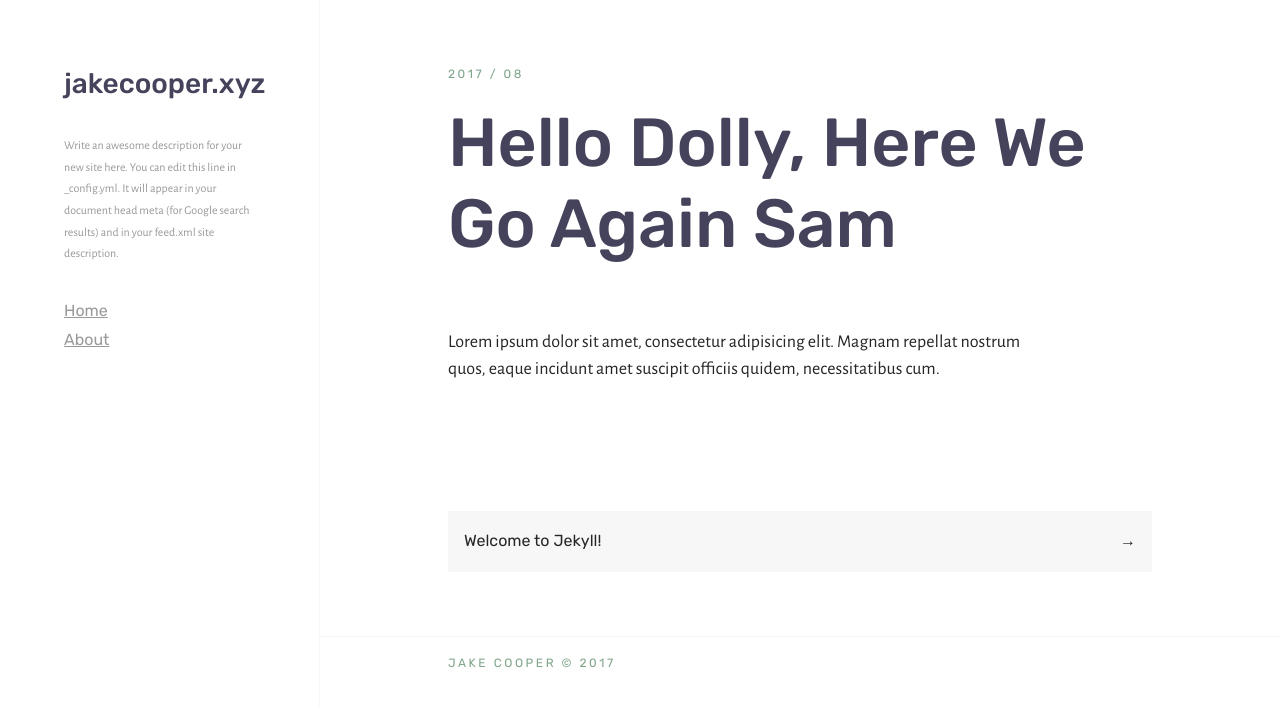
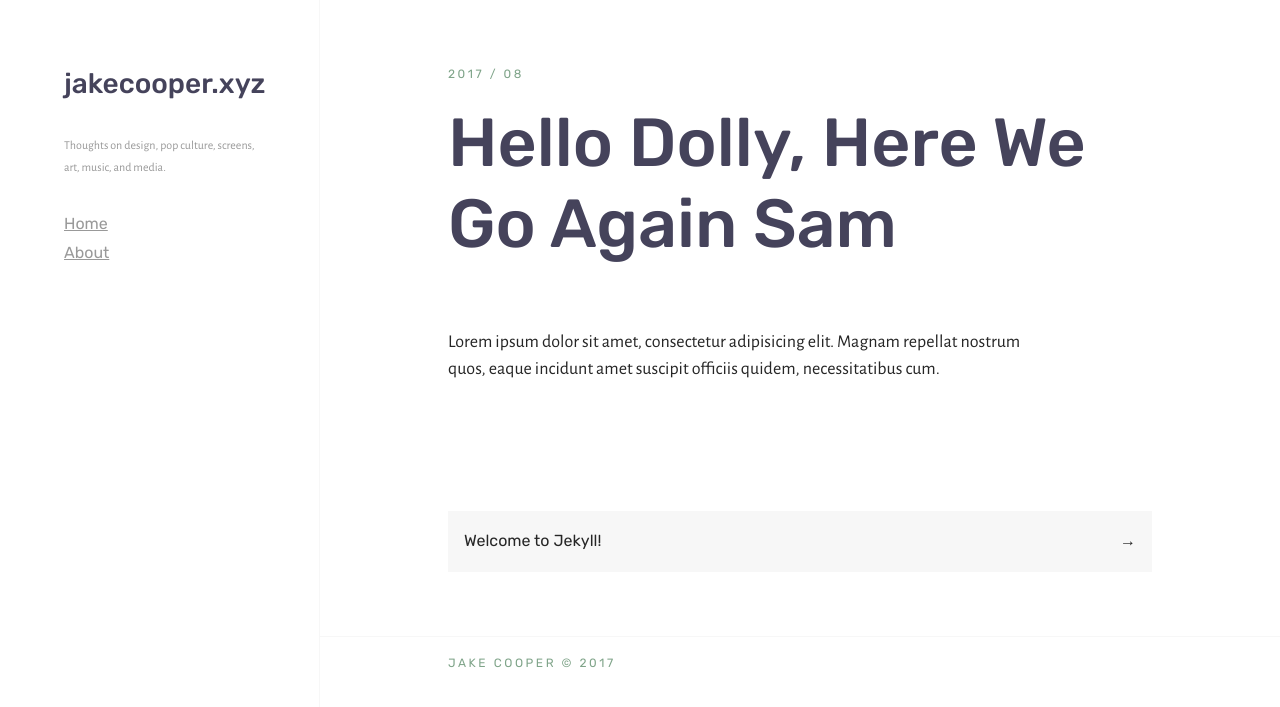
Before and after one commit to jakecooperdesign/jakecooper.xyz, a Jekyll site: the page built from _posts/2017-08-01-hello-dolly.md, in a window 1280 px wide. Shown: the top 707 px of the page. Built offline with Jekyll 4.4.1, drawn with Linux system fonts in a browser that asks for light colours; nearby versions of some CDN libraries; some web fonts are replaced.

Commit message:
Updated Config

```diff
--- a/_config.yml
+++ b/_config.yml
@@ -9,12 +9,8 @@ collections:
     title: Uploads
     output: true
 email: jake@jakecooperdesign
-description: 'Write an awesome description for your new site here. You can edit this
-  line in _config.yml. It will appear in your document head meta (for Google search
-  results) and in your feed.xml site description.
-
-'
-baseurl: ''
+description: Thoughts on design, pop culture, screens, art, music, and media.
+baseurl:
 url: http://jakecooper.xyz
 author:
   name: Jake Cooper Design
```
